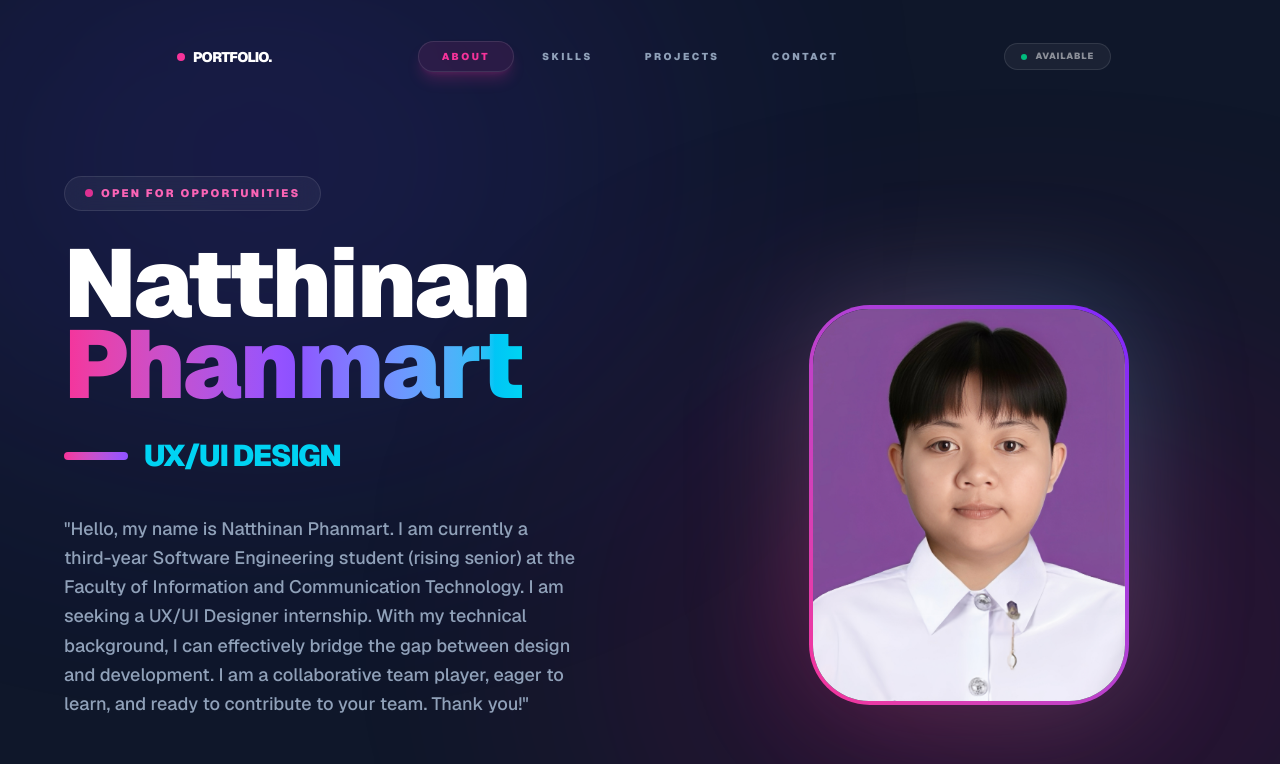
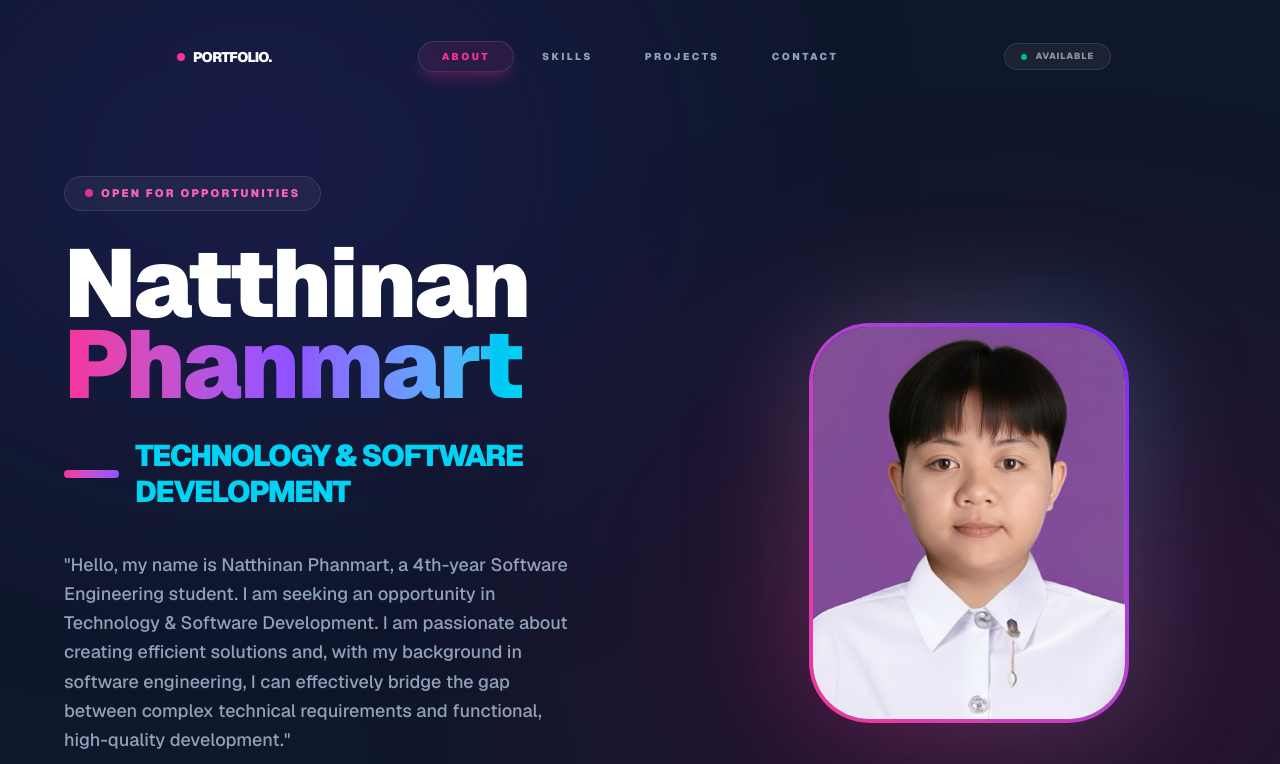
Before and after one commit to natthinann/portfolioo, a Next.js app: page / in a window 1280 px wide. Shown: the top 764 px of the page. Built offline with nearby package versions, Linux system fonts and the light colour scheme.

Commit message:
update message

```diff
--- a/app/page.tsx
+++ b/app/page.tsx
@@ -107,11 +107,11 @@ const Portfolio = () => {
 
             <div className="flex items-center justify-center md:justify-start gap-4 mb-10">
               <div className="h-2 w-16 bg-linear-to-r from-pink-500 to-violet-500 rounded-full" />
-              <h2 className="text-2xl md:text-3xl font-black text-cyan-400 uppercase tracking-tighter">UX/UI Design</h2>
+              <h2 className="text-2xl md:text-3xl font-black text-cyan-400 uppercase tracking-tighter">Technology & Software Development</h2>
             </div>
 
             <p className="text-lg text-slate-400 max-w-lg mb-12 leading-relaxed font-medium mx-auto md:mx-0">
-              "Hello, my name is Natthinan Phanmart. I am currently a third-year Software Engineering student (rising senior) at the Faculty of Information and Communication Technology. I am seeking a UX/UI Designer internship. With my technical background, I can effectively bridge the gap between design and development. I am a collaborative team player, eager to learn, and ready to contribute to your team. Thank you!"
+            "Hello, my name is Natthinan Phanmart, a 4th-year Software Engineering student. I am seeking an opportunity in Technology & Software Development. I am passionate about creating efficient solutions and, with my background in software engineering, I can effectively bridge the gap between complex technical requirements and functional, high-quality development."
             </p>
 
             <div className="flex flex-col sm:flex-row gap-6 justify-center md:justify-start">
```
